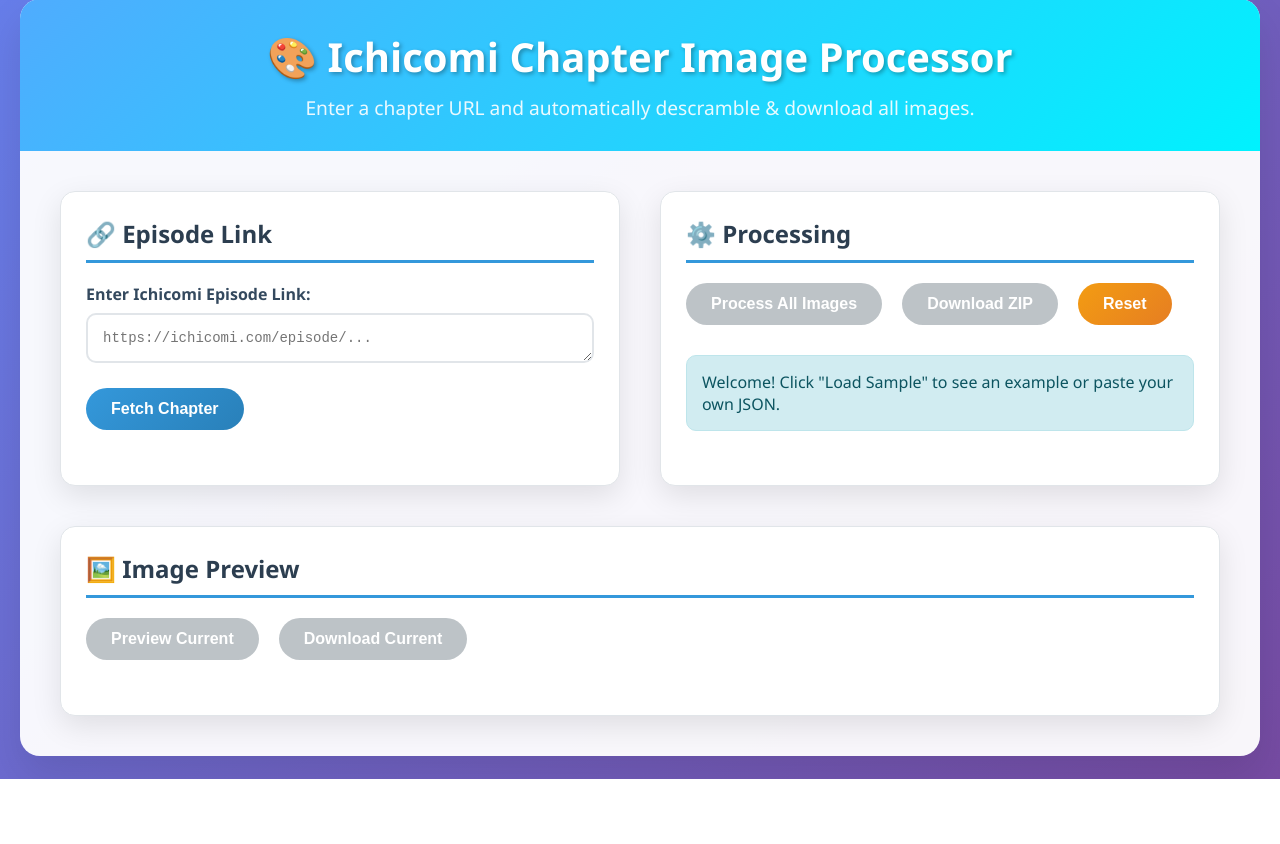
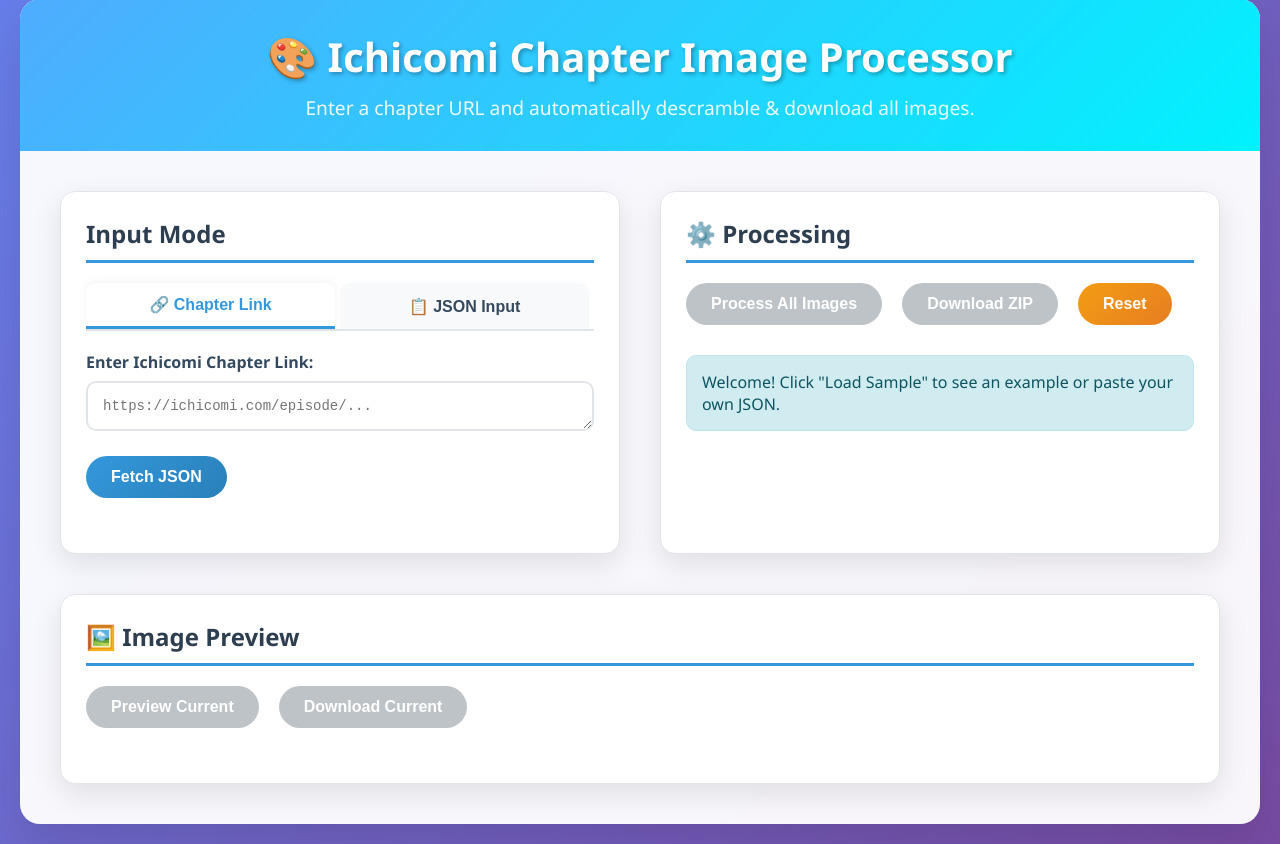
Before and after one commit to shimakazevn/ichicomi_json_processor, a Flask app: page / in a window 1280 px wide. Shown: the part 21-865 px from the top of the page. Before the commit the page ends 800 px from the top, so only its background shows below. Run offline with Flask 3, Linux system fonts and the light colour scheme.

Commit message:
re-added manual json input as fall-back input

```diff
--- a/static/script.js
+++ b/static/script.js
@@ -6,6 +6,10 @@
 let originalCtx, descrambledCtx;
 
 // DOM elements
+const jsonInput = document.getElementById("jsonInput");
+const parseJsonBtn = document.getElementById("parseJsonBtn");
+const clearJsonBtn = document.getElementById("clearJsonBtn");
+const loadSampleBtn = document.getElementById("loadSampleBtn");
 const processAllBtn = document.getElementById("processAllBtn");
 const downloadZipBtn = document.getElementById("downloadZipBtn");
 const resetBtn = document.getElementById("resetBtn");
@@ -14,7 +18,7 @@
 
 // Info grid
 const seriesTitleEl = document.getElementById("seriesTitle");
-const episodeTitleEl = document.getElementById("episodeTitle");
+const chapterTitleEl = document.getElementById("chapterTitle");
 const totalPagesEl = document.getElementById("totalPages");
 const imageDimensionsEl = document.getElementById("imageDimensions");
 
@@ -27,6 +31,9 @@
 }
 
 // Event listeners
+parseJsonBtn.addEventListener("click", parseJSON);
+clearJsonBtn.addEventListener("click", clearJSON);
+loadSampleBtn.addEventListener("click", loadSampleJSON);
 processAllBtn.addEventListener("click", processAllImages);
 downloadZipBtn.addEventListener("click", downloadZIP);
 resetBtn.addEventListener("click", resetApplication);
@@ -36,8 +43,24 @@
 // Initialize
 initCanvases();
 
+// Tab switching
+document.querySelectorAll(".tab-btn").forEach((btn) => {
+  btn.addEventListener("click", () => {
+    document
+      .querySelectorAll(".tab-btn")
+      .forEach((b) => b.classList.remove("active"));
+    document
+      .querySelectorAll(".tab-content")
+      .forEach((tab) => (tab.style.display = "none"));
+
+    btn.classList.add("active");
+    document.getElementById(btn.dataset.tab).style.display = "block";
+  });
+});
+
+// Fetch JSON + fallback
 document.getElementById("fetchJsonBtn").addEventListener("click", async () => {
-  const url = document.getElementById("episodeLink").value.trim();
+  const url = document.getElementById("chapterLink").value.trim();
   if (!url) return alert("Please enter a link");
 
   try {
@@ -50,6 +73,11 @@
     const data = await res.json();
     if (data.error) {
       alert("Error: " + data.error);
+
+      // 🔀 Switch to manual JSON input tab
+      const jsonTabBtn = document.querySelector(".tab-btn[data-tab='jsonTab']");
+      if (jsonTabBtn) jsonTabBtn.click();
+
       return;
     }
 
@@ -60,7 +88,12 @@
     const imagePages = pages.filter((page) => page.type === "main" && page.src);
 
     if (imagePages.length === 0) {
-      showStatus("No image pages found in JSON", "error");
+      showStatus("No image pages found in JSON. Paste manually.", "error");
+
+      // 🔀 Auto-switch to JSON Input tab
+      const jsonTabBtn = document.querySelector(".tab-btn[data-tab='jsonTab']");
+      if (jsonTabBtn) jsonTabBtn.click();
+
       return;
     }
 
@@ -71,7 +104,7 @@
     ).textContent = `${imagePages[0].width}x${imagePages[0].height}`;
     document.getElementById("seriesTitle").textContent =
       jsonData.readableProduct?.series?.title || "N/A";
-    document.getElementById("episodeTitle").textContent =
+    document.getElementById("chapterTitle").textContent =
       jsonData.readableProduct?.title || "N/A";
 
     document.getElementById("chapterInfo").style.display = "grid";
@@ -87,8 +120,103 @@
     );
   } catch (err) {
     alert("Failed to fetch JSON: " + err);
+
+    // 🔀 On network/other failure, switch to JSON input too
+    const jsonTabBtn = document.querySelector(".tab-btn[data-tab='json']");
+    if (jsonTabBtn) jsonTabBtn.click();
   }
 });
+
+// Parse JSON function
+function parseJSON() {
+  try {
+    const jsonText = jsonInput.value.trim();
+    if (!jsonText) {
+      showStatus("Please enter JSON content", "error");
+      return;
+    }
+
+    jsonData = JSON.parse(jsonText);
+
+    // Extract image information
+    const pages = jsonData.readableProduct?.pageStructure?.pages || [];
+    const imagePages = pages.filter((page) => page.type === "main" && page.src);
+
+    if (imagePages.length === 0) {
+      showStatus("No image pages found in JSON", "error");
+      return;
+    }
+
+    // Display information
+    document.getElementById("totalPages").textContent = imagePages.length;
+    document.getElementById(
+      "imageDimensions"
+    ).textContent = `${imagePages[0].width}x${imagePages[0].height}`;
+    document.getElementById("seriesTitle").textContent =
+      jsonData.readableProduct?.series?.title || "N/A";
+    document.getElementById("chapterTitle").textContent =
+      jsonData.readableProduct?.title || "N/A";
+
+    document.getElementById("chapterInfo").style.display = "grid";
+    document.getElementById("processingInfo").style.display = "grid";
+    document.getElementById("remainingCount").textContent = imagePages.length;
+
+    processAllBtn.disabled = false;
+    previewBtn.disabled = false;
+
+    showStatus(
+      `JSON parsed successfully! Found ${imagePages.length} images.`,
+      "success"
+    );
+  } catch (error) {
+    showStatus(`Error parsing JSON: ${error.message}`, "error");
+  }
+}
+
+// Clear JSON function
+function clearJSON() {
+  jsonInput.value = "";
+  jsonData = null;
+  document.getElementById("chapterInfo").style.display = "none";
+  document.getElementById("processingInfo").style.display = "none";
+  processAllBtn.disabled = true;
+  previewBtn.disabled = true;
+  downloadZipBtn.disabled = true;
+  downloadCurrentBtn.disabled = true;
+  hideStatus();
+}
+
+// Load sample JSON function
+function loadSampleJSON() {
+  const sampleJSON = {
+    readableProduct: {
+      title: "Sample Chapter",
+      series: {
+        title: "Sample Series",
+      },
+      pageStructure: {
+        pages: [
+          { type: "other" },
+          {
+            src: "https://example.com/image1.jpg",
+            width: 1125,
+            height: 1600,
+            type: "main",
+          },
+          {
+            src: "https://example.com/image2.jpg",
+            width: 1125,
+            height: 1600,
+            type: "main",
+          },
+        ],
+      },
+    },
+  };
+
+  jsonInput.value = JSON.stringify(sampleJSON, null, 2);
+  showStatus('Sample JSON loaded. Click "Parse JSON" to continue.', "info");
+}
 
 // Process all images function
 async function processAllImages() {
@@ -207,7 +335,11 @@
   return Math.floor(value / multiple) * multiple;
 }
 
-function performColumnMajorDescrambling(originalImage, canvasWidth, canvasHeight) {
+function performColumnMajorDescrambling(
+  originalImage,
+  canvasWidth,
+  canvasHeight
+) {
   const cols = 4;
   const rows = 4;
 
@@ -254,14 +386,22 @@
 
   // Column-major mapping for full tiles only
   const mapping = [
-    { src: [0, 0], dst: [0, 0] }, { src: [0, 1], dst: [1, 0] },
-    { src: [0, 2], dst: [2, 0] }, { src: [0, 3], dst: [3, 0] },
-    { src: [1, 0], dst: [0, 1] }, { src: [1, 1], dst: [1, 1] },
-    { src: [1, 2], dst: [2, 1] }, { src: [1, 3], dst: [3, 1] },
-    { src: [2, 0], dst: [0, 2] }, { src: [2, 1], dst: [1, 2] },
-    { src: [2, 2], dst: [2, 2] }, { src: [2, 3], dst: [3, 2] },
-    { src: [3, 0], dst: [0, 3] }, { src: [3, 1], dst: [1, 3] },
-    { src: [3, 2], dst: [2, 3] }, { src: [3, 3], dst: [3, 3] },
+    { src: [0, 0], dst: [0, 0] },
+    { src: [0, 1], dst: [1, 0] },
+    { src: [0, 2], dst: [2, 0] },
+    { src: [0, 3], dst: [3, 0] },
+    { src: [1, 0], dst: [0, 1] },
+    { src: [1, 1], dst: [1, 1] },
+    { src: [1, 2], dst: [2, 1] },
+    { src: [1, 3], dst: [3, 1] },
+    { src: [2, 0], dst: [0, 2] },
+    { src: [2, 1], dst: [1, 2] },
+    { src: [2, 2], dst: [2, 2] },
+    { src: [2, 3], dst: [3, 2] },
+    { src: [3, 0], dst: [0, 3] },
+    { src: [3, 1], dst: [1, 3] },
+    { src: [3, 2], dst: [2, 3] },
+    { src: [3, 3], dst: [3, 3] },
   ];
 
   const destTileWidth = canvasWidth / cols;
--- a/static/styles.css
+++ b/static/styles.css
@@ -83,6 +83,10 @@
     font-size: 14px;
     resize: vertical;
     transition: border-color 0.3s ease;
+}
+
+#jsonInput {
+    height: 200px;
 }
 
 .input-group textarea:focus {
@@ -240,6 +244,46 @@
     margin: 20px 0;
 }
 
+/* Tabs container */
+.tabs {
+    display: flex;
+    margin-bottom: 20px;
+    border-bottom: 2px solid #e1e5e9;
+}
+
+/* Tab buttons */
+.tab-btn {
+    flex: 1;
+    padding: 12px 20px;
+    background: #f8f9fa;
+    border: none;
+    cursor: pointer;
+    font-weight: 600;
+    font-size: 1em;
+    color: #34495e;
+    transition: all 0.3s ease;
+    border-radius: 10px 10px 0 0;
+    margin-right: 5px;
+}
+
+/* Hover state */
+.tab-btn:hover {
+    background: #ecf0f1;
+}
+
+/* Active tab */
+.tab-btn.active {
+    background: white;
+    color: #3498db;
+    border-bottom: 3px solid #3498db;
+    box-shadow: 0 -2px 10px rgba(0, 0, 0, 0.05);
+}
+
+/* Tab content */
+.tab-content {
+    display: none;
+}
+
 @media (max-width: 1200px) {
     .main-content {
         grid-template-columns: 1fr;
--- a/templates/index.html
+++ b/templates/index.html
@@ -9,32 +9,76 @@
 
   <body>
     <div class="container">
-
       <!-- Header -->
       <div class="header">
         <h1>🎨 Ichicomi Chapter Image Processor</h1>
-    <p>Enter a chapter URL and automatically descramble & download all images.</p>
+        <p>
+          Enter a chapter URL and automatically descramble & download all
+          images.
+        </p>
       </div>
 
       <div class="main-content">
+        <!-- Chapter Input Section -->
+        <div class="section">
+          <h2>Input Mode</h2>
+          <div class="tabs">
+            <button class="tab-btn active" data-tab="linkTab">
+              🔗 Chapter Link
+            </button>
+            <button class="tab-btn" data-tab="jsonTab">
+                📋 JSON Input
+            </button>
+          </div>
 
-    <!-- Chapter URL Section -->
-    <div class="section">
-      <h2>🔗 Episode Link</h2>
+          <div class="tab-content" id="linkTab" style="display: block">
             <div class="input-group">
-        <label for="episodeLink">Enter Ichicomi Episode Link:</label>
-        <textarea id="episodeLink" placeholder="https://ichicomi.com/episode/..."></textarea>
+              <label for="chapterLink">Enter Ichicomi Chapter Link:</label>
+              <textarea
+                id="chapterLink"
+                placeholder="https://ichicomi.com/episode/..."
+              ></textarea>
             </div>
             <div class="controls">
-        <button class="btn btn-primary" id="fetchJsonBtn">Fetch Chapter</button>
+              <button class="btn btn-primary" id="fetchJsonBtn">
+                Fetch JSON
+              </button>
+            </div>
           </div>
 
-      <!-- Info Grid -->
+          <div class="tab-content" id="jsonTab" style="display: none">
+            <div class="input-group">
+              <label for="jsonInput">Paste your JSON content here:</label>
+              <textarea
+                id="jsonInput"
+                placeholder="Paste JSON content here..."
+              ></textarea>
+            </div>
+            <div class="controls">
+              <button class="btn btn-primary" id="parseJsonBtn">
+                Parse JSON
+              </button>
+              <button class="btn btn-warning" id="clearJsonBtn">Clear</button>
+              <button class="btn btn-success" id="loadSampleBtn">
+                Load Sample
+              </button>
+            </div>
+          </div>
+
           <div class="info-grid" id="chapterInfo" style="display: none">
-        <div class="info-item"><strong>Series Title:</strong> <span id="seriesTitle">-</span></div>
-        <div class="info-item"><strong>Episode:</strong> <span id="episodeTitle">-</span></div>
-        <div class="info-item"><strong>Total Pages:</strong> <span id="totalPages">-</span></div>
-        <div class="info-item"><strong>Image Dimensions:</strong> <span id="imageDimensions">-</span></div>
+              <div class="info-item">
+                <strong>Series Title:</strong> <span id="seriesTitle">-</span>
+              </div>
+              <div class="info-item">
+                <strong>Chapter:</strong> <span id="chapterTitle">-</span>
+              </div>
+              <div class="info-item">
+                <strong>Total Pages:</strong> <span id="totalPages">-</span>
+              </div>
+              <div class="info-item">
+                <strong>Image Dimensions:</strong>
+                <span id="imageDimensions">-</span>
+              </div>
             </div>
         </div>
 
@@ -42,8 +86,12 @@
         <div class="section">
           <h2>⚙️ Processing</h2>
           <div class="controls">
-        <button class="btn btn-primary" id="processAllBtn" disabled>Process All Images</button>
-        <button class="btn btn-success" id="downloadZipBtn" disabled>Download ZIP</button>
+            <button class="btn btn-primary" id="processAllBtn" disabled>
+              Process All Images
+            </button>
+            <button class="btn btn-success" id="downloadZipBtn" disabled>
+              Download ZIP
+            </button>
             <button class="btn btn-warning" id="resetBtn">Reset</button>
           </div>
 
@@ -57,12 +105,17 @@
           <div class="status" id="status"></div>
 
           <div class="info-grid" id="processingInfo" style="display: none">
-        <div class="info-item"><strong>Processed:</strong> <span id="processedCount">0</span></div>
-        <div class="info-item"><strong>Remaining:</strong> <span id="remainingCount">-</span></div>
-        <div class="info-item"><strong>Current Image:</strong> <span id="currentImage">-</span></div>
+            <div class="info-item">
+              <strong>Processed:</strong> <span id="processedCount">0</span>
+            </div>
+            <div class="info-item">
+              <strong>Remaining:</strong> <span id="remainingCount">-</span>
+            </div>
+            <div class="info-item">
+              <strong>Current Image:</strong> <span id="currentImage">-</span>
             </div>
           </div>
-
+        </div>
       </div>
 
       <!-- Preview Section -->
@@ -73,11 +126,14 @@
           <canvas id="descrambledCanvas" style="display: none"></canvas>
         </div>
         <div class="controls">
-      <button class="btn btn-primary" id="previewBtn" disabled>Preview Current</button>
-      <button class="btn btn-success" id="downloadCurrentBtn" disabled>Download Current</button>
+          <button class="btn btn-primary" id="previewBtn" disabled>
+            Preview Current
+          </button>
+          <button class="btn btn-success" id="downloadCurrentBtn" disabled>
+            Download Current
+          </button>
         </div>
       </div>
-
     </div>
 
     <script src="../static/script.js"></script>
```
Lines whose indentation alone changed are shown as unchanged.
